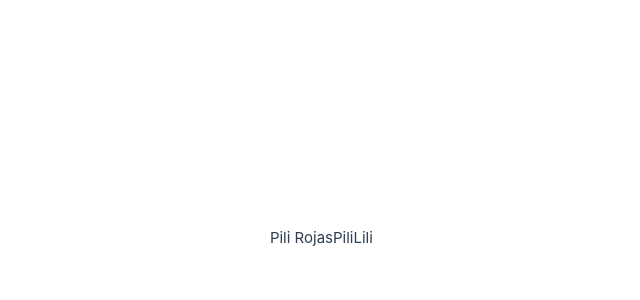
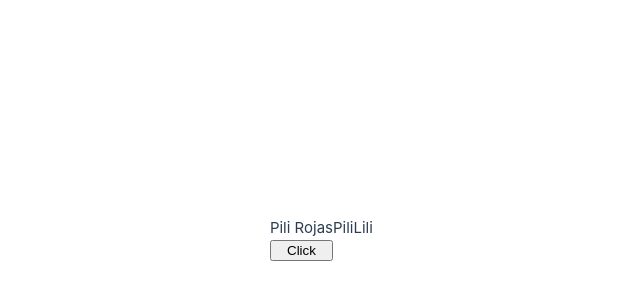
Before and after one commit to Jahiker/vue-compostion-api, a Vue app: page / in a window 1280 px wide. Shown: the part 162-462 px from the top of the page, without its empty margins (307-947 px from the left). Built offline with nearby package versions, Linux system fonts and the light colour scheme.

Commit message:
template refs

```diff
--- a/src/components/Home.vue
+++ b/src/components/Home.vue
@@ -1,10 +1,11 @@
 <template>
   <div>{{ fullName }}</div>
   <div>{{ username }}</div>
+  <button ref="btn">Click</button>
 </template>
 
 <script>
-import { computed, toRefs, inject } from "vue";
+import { computed, toRefs, inject, ref, watch } from "vue";
 
   export default {
     props: {
@@ -19,8 +20,15 @@ import { computed, toRefs, inject } from "vue";
         return `${firstName.value} ${lastName.value}`;
       });
 
-      const username = inject("username")
-      console.log("🚀 ~ file: Home.vue ~ line 22 ~ setup ~ username", username)
+      const username = inject("username");
+
+      const btn = ref(null);
+
+      console.log("🚀 ~ file: Home.vue ~ line 26 ~ setup ~ btn", btn.value);
+
+      watch(btn, (valor) => {
+        console.log("🚀 ~ file: Home.vue ~ line 30 ~ watch ~ valor", valor)
+      })
 
       context.expose({
         fullName
@@ -28,7 +36,8 @@ import { computed, toRefs, inject } from "vue";
 
       return {
         fullName,
-        username
+        username,
+        btn
       };
     }
   }
```
Also changed, not shown: notes.txt.
